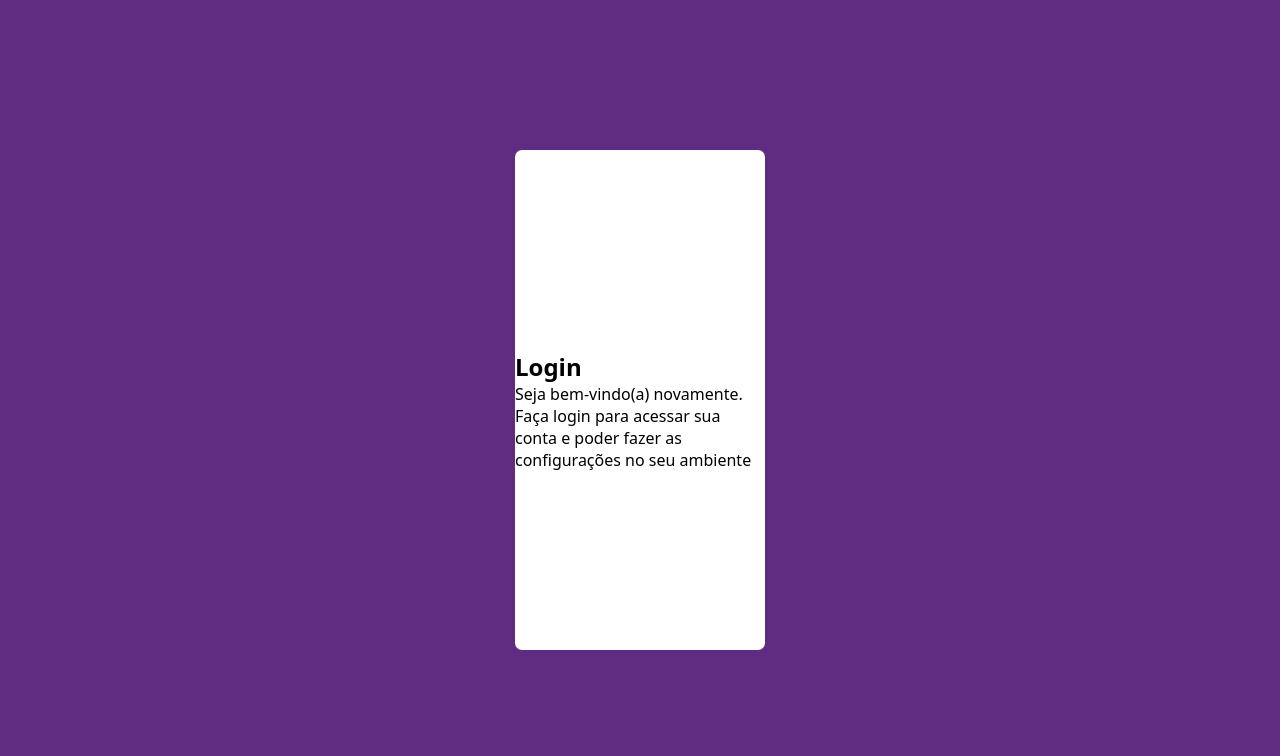
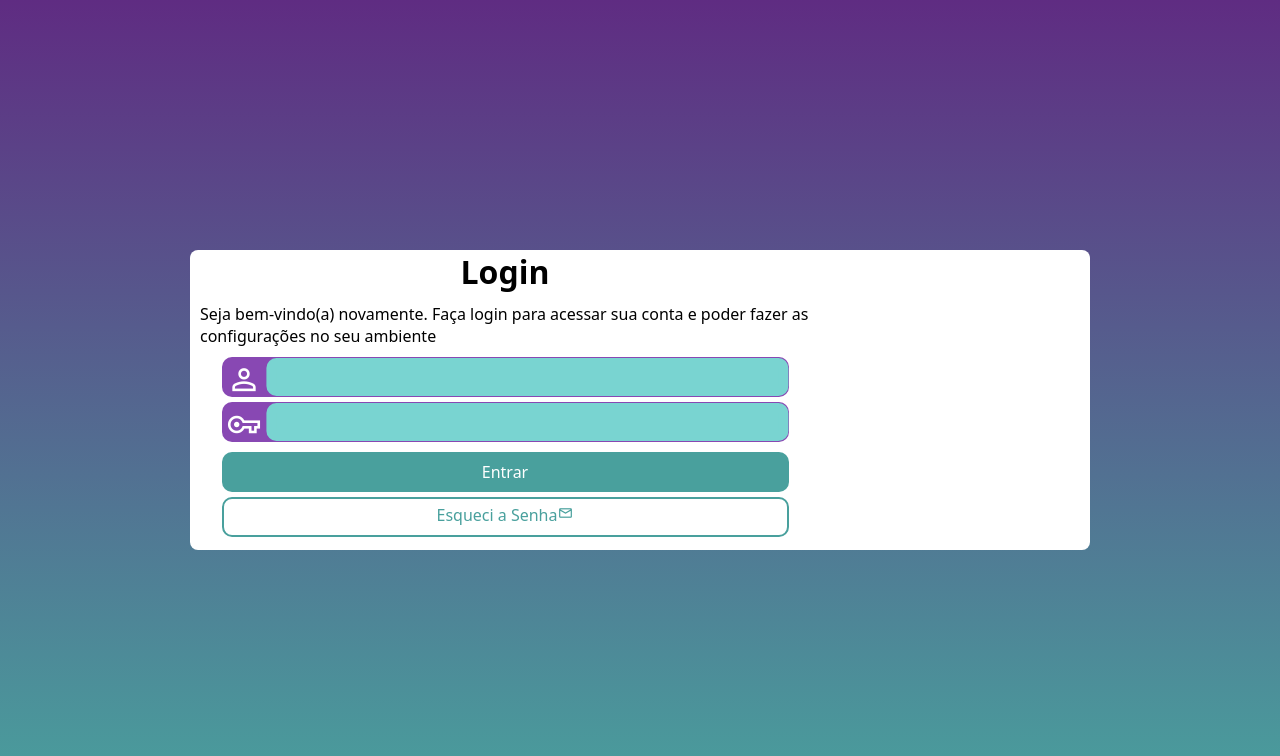
Before and after one commit to gustavocorrea86/projeto_login, a plain HTML site: page index.html in a window 1280 px wide. Drawn offline with nearby package versions, Linux system fonts and the light colour scheme.

Commit message:
finalizando

```diff
--- a/estilos/mediaqueries.css
+++ /dev/null
@@ -1,24 +0,0 @@
-@charset "UTF-8";
-/*
-Paleta de cores
-Verde: #49a09d
-Lilas: #5f2c82
-*/
-    @media screen and (min-width: 768px) and (max-width: 992px) {
-        body{
-            background-image: linear-gradient(to top, #49a09d,#5f2c82);
-        }
-        #login{
-            width: 80vw;
-            height: 200px;
-        }
-        #imagem{
-            width: 30%;
-            float: left;
-            height: 100%;
-        }
-        #login{
-            width: 70%;
-            float: right;
-        }
-    }
--- /dev/null
+++ b/estilos/medias.queries.css
@@ -0,0 +1,87 @@
+@charset "UTF-8";
+
+/*
+Paleta de cores
+Verde: #49a09d
+Lilas: #5f2c82
+*/
+@media screen and (min-width: 768px) and (max-width: 992px) {
+    body{
+        background-image: linear-gradient(to top, #49a09d, #5f2c82);
+    }
+    #login{
+        width: 80vw;
+        height: 280px;
+    }
+    #imagem{
+        height: 100%;
+        width: 30%;
+        float: left;
+    }
+    #formulario{
+        width: 70%;
+        float: right;
+    }
+    #imail{
+        position: absolute;
+        left: 21%;
+        top: 11%;
+        width: 89.5%;
+        height: 38px;
+        border-radius: 10px;
+        transform: translate(-12%, -8%);
+    }
+    #isenha{
+        position: absolute;
+        left: 21%;
+        top: 11%;
+        width: 89.5%;
+        height: 38px;
+        border-radius: 10px;
+        transform: translate(-12%, -8%);
+    }
+
+}
+@media screen and (min-width: 992px) {
+    body{
+        background-image: linear-gradient(to top, #49a09d, #5f2c82);
+    }
+    #login{
+        width: 900px;
+        height: 300px;
+    }
+    #formulario > h1{
+        font-size: 2em;
+    }
+    #formulario > p{
+        font-size: 1em;
+    }
+    #imagem{
+        float: right;
+        height: 100%;
+        width: 30%;
+    }
+    #formulario{
+        float: left;
+        width: 70%;
+    }
+    #imail{
+        position: absolute;
+        left: 19%;
+        top: 11%;
+        width: 92%;
+        height: 38px;
+        border-radius: 10px;
+        transform: translate(-12%, -8%);
+    }
+    #isenha{
+        position: absolute;
+        left: 19%;
+        top: 11%;
+        width: 92%;
+        height: 38px;
+        border-radius: 10px;
+        transform: translate(-12%, -8%);
+    }
+
+}
--- a/estilos/style.css
+++ b/estilos/style.css
@@ -1,10 +1,10 @@
 @charset "UTF-8";
-
 /*
 Paleta de cores
 Verde: #49a09d
 Lilas: #5f2c82
 */
+
 *{
     margin: 0px;
     padding: 0px;
@@ -12,41 +12,126 @@
     box-sizing: border-box;
 }
 body, html{
-            background-color:  #5f2c82;
     width: 100vw;
     height: 100vh;
+    background-color: #5f2c82 ;
 }
 main{
-            position: relative;
     width: 100vw;
     height: 100vh;
+    position: relative;
 }
 #login{
-            display: block;
-            overflow: hidden;
-            border-radius: 7px;
     background-color: white;
+    width: 250px;
+    height: 520px;
     position: absolute;
     left: 50%;
     top: 50%;
-            width: 250px;
-            height: 500px;
+    border-radius: 8px;
+    overflow: hidden;
     transform: translate(-50%, -50%);
 }
 #imagem{
-            display: block;
     height: 200px;
     background-image: url(../image\ login.jpg);
+    background-size: cover;
     background-repeat: no-repeat;
-            background-size: cover;
 }
-        #formulario{
-            display: block;
-        }
-        #login > h1{
+#formulario > h1{
     text-align: center;
-        }
-        #login > p{
-            padding: 10px;
 
 }
+#formulario > p{
+    padding: 10px;
+    font-size: 0.8em;
+}
+.campo{
+    display: block;
+    margin: auto;
+    background-color: #8848b3;
+    width: 90%;
+    height: 40px;
+    margin-bottom: 5px;
+    border-radius: 10px;
+    position: relative;
+}
+#imail{
+    position: absolute;
+    left: 29.5%;
+    top: 9%;
+    width: 80%;
+    height: 38px;
+    border-radius: 10px;
+    background-color: #79d4d1;
+    border: 10px solid  #79d4d1;
+    transform: translate(-12%, -7%);
+}
+#imail:hover{
+    background-color: white;
+    border: 2px solid black
+}
+#isenha{
+    position: absolute;
+    left: 29.5%;
+    top: 9%;
+    width: 80%;
+    height: 38px;
+    border-radius: 10px;
+    background-color: #79d4d1;
+    border: 10px solid  #79d4d1;
+    transform: translate(-12%, -8%);
+}
+#isenha:hover{
+    background-color: white;
+    border: 2px solid black
+}
+#icon_usu{
+   color: white;
+   margin: 5px;
+   font-size: 35px;
+}
+#icon_senha{
+    color: white;
+    margin: 5px;
+    font-size: 35px;
+}
+#entrar{
+    display: block;
+    margin: auto;
+    background-color: #49a09d;
+    width: 90%;
+    height: 40px;
+    margin-top: 10px;
+    margin-bottom: 5px;
+    color: white;
+    border: none;
+    border-radius: 10px;
+    font-size: 1em;
+}
+#entrar:hover{
+    background-color: #8adfdc;
+    color:#5f2c82;
+    border: 2px solid black;
+}
+#esq_senha{
+    display: block;
+    margin: auto;
+    background-color: white;
+    width: 90%;
+    height: 40px;
+    margin-bottom: 5px;
+    color:#49a09d;
+    border: none;
+    border-radius: 10px;
+    border: 2px solid #49a09d;
+    text-align: center;
+    padding-top: 5px;
+    text-decoration: none;
+}
+#esq_senha:hover{
+    text-decoration: underline;
+}
+#icon_mail{
+    font-size: 1em;
+}
--- a/index.html
+++ b/index.html
@@ -3,8 +3,9 @@
 <head>
     <meta charset="UTF-8">
     <meta name="viewport" content="width=device-width, initial-scale=1.0">
-    <link rel="stylesheet" href="estilos/mediaqueries.css">
     <link rel="stylesheet" href="estilos/style.css">
+    <link rel="stylesheet" href="estilos/medias.queries.css">
+    <link rel="stylesheet" href="https://fonts.googleapis.com/css2?family=Material+Symbols+Outlined:opsz,wght,FILL,GRAD@20..48,100..700,0..1,-50..200" />
     <title>Login</title>
 </head>
 <body>
@@ -16,8 +17,21 @@
             <div id="formulario">
                 <h1>Login</h1>
                 <p>Seja bem-vindo(a) novamente. Faça login para acessar sua conta e poder fazer as configurações no seu ambiente</p>
-                <form action="">
+                <form action="login.php" method="post">
+                    <div class="campo">
+                        <span id="icon_usu" class="material-symbols-outlined">person</span>
+                        <input type="email" name="email" id="imail">
+                        <label for="imail"></label>
+                    </div>
+                    <div class="campo">
+                        <span id="icon_senha" class="material-symbols-outlined">vpn_key</span>
+                        <input type="password" name="senha" id="isenha">
+                        <label for="isenha"></label>
+                    </div>
 
+                    <input id="entrar" type="submit" value="Entrar">
+
+                    <a id="esq_senha" href="#">Esqueci a Senha<span id="icon_mail" class="material-symbols-outlined">mail</span></a>
 
                 </form>
             </div>
```
Lines whose indentation alone changed are shown as unchanged.
